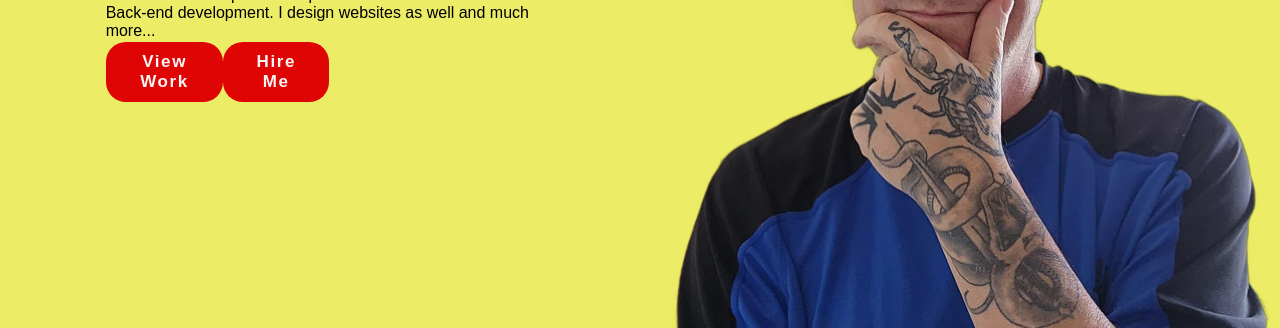
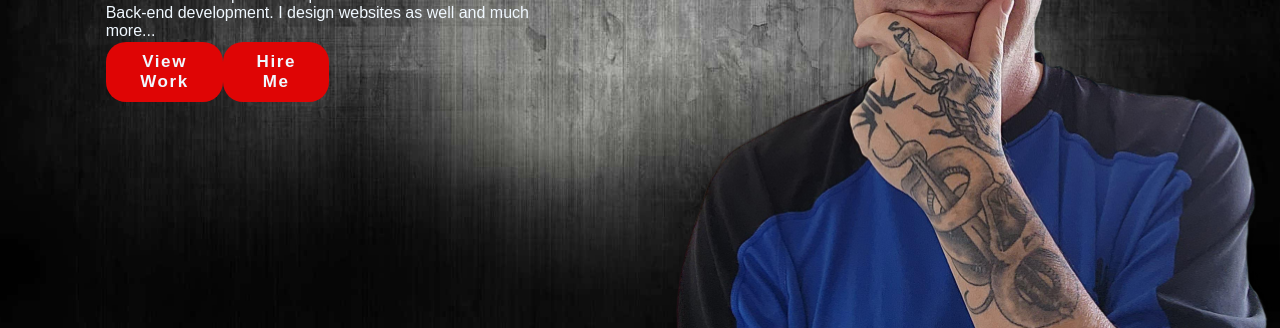
Before and after one commit to SuperJamey/BARD_Landing, a plain HTML site: page grid_page.html in a window 1280 px wide. Shown: the part 472-800 px from the top of the page. Drawn offline with Linux system fonts and the light colour scheme.

Commit message:
add background image

```diff
--- a/grid_style.css
+++ b/grid_style.css
@@ -4,11 +4,18 @@
   font-family: Arial, Helvetica, sans-serif;
 }
 
+body {
+  background: url("black-gradient.jpg") no-repeat center center fixed;
+  -webkit-background-size: cover;
+  -moz-background-size: cover;
+  -o-background-size: cover;
+  background-size: cover;
+}
+
 .section {
   height: 100vh;
   width: 100vw;
   overflow: hidden;
-  background-color: rgb(236, 236, 102);
   display: grid;
   grid-template-columns: repeat(12, 1fr);
   grid-template-rows: repeat(12, 1fr);
@@ -88,11 +95,12 @@ li {
   grid-row: 7;
   grid-column: 2 / span 4;
   align-items: center;
+  color: aliceblue;
 }
 
 .btn {
   background-color: #df0505;
-  color: rgb(250, 245, 245);
+  color: aliceblue;
   font-size: 17px;
   font-weight: bold;
   letter-spacing: .1rem;
@@ -109,6 +117,7 @@ li {
   border-width: 1px;
   border-radius: 15px;
   font-weight: bolder;
+  letter-spacing: .1rem;
   text-align: center;
   color: rgb(252, 193, 84);
   box-shadow: 6px 6px 13px red;
```
